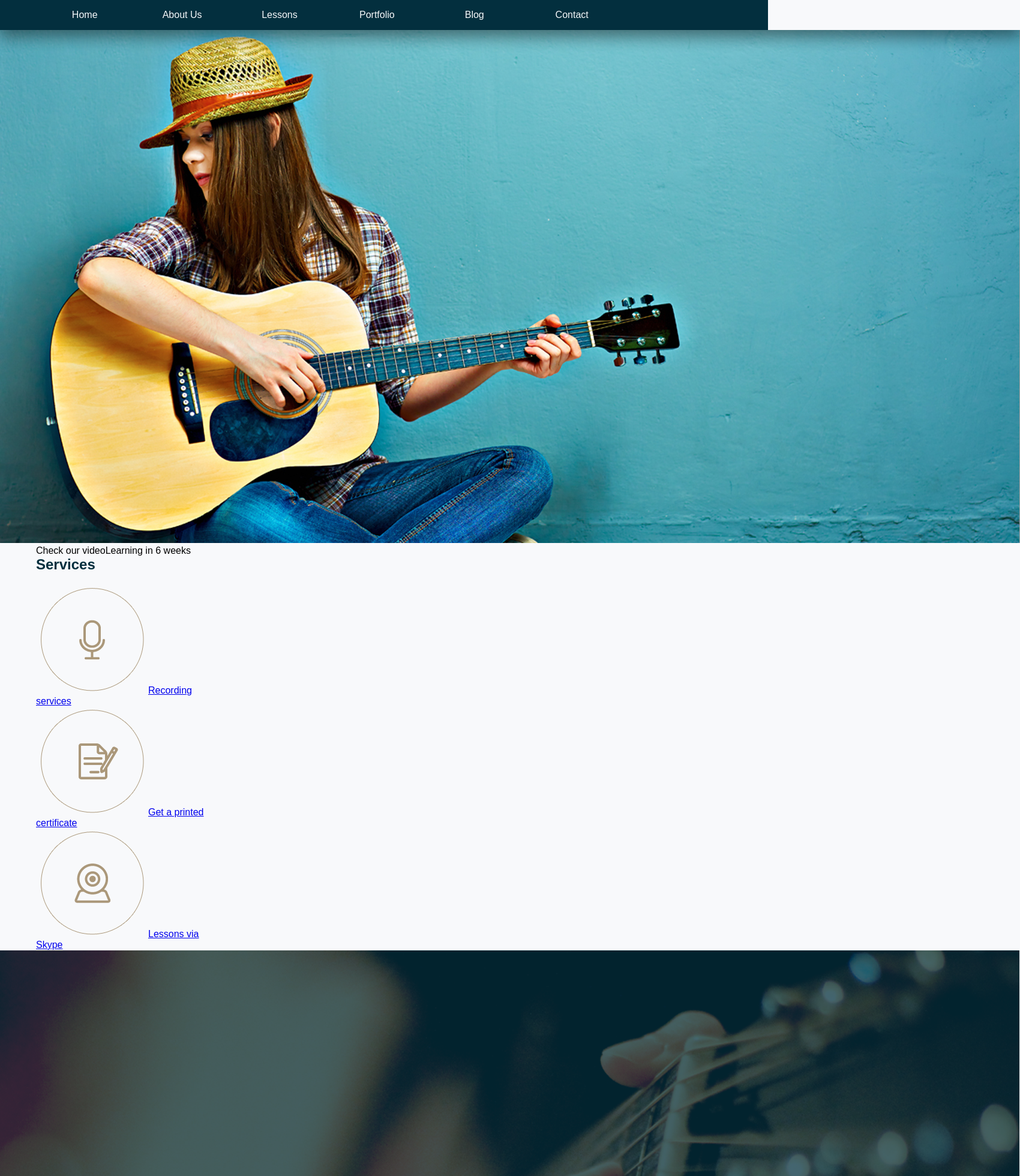
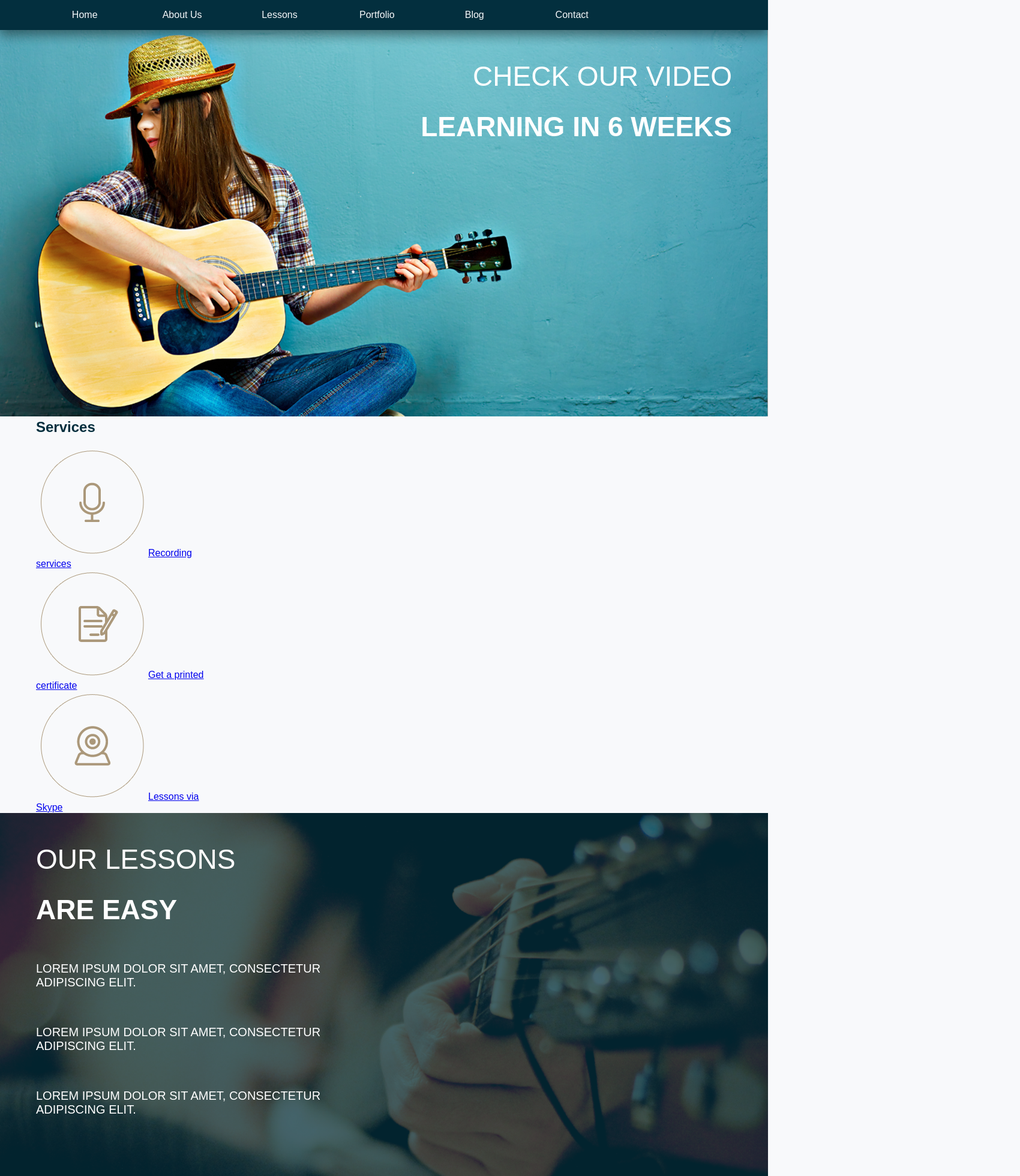
Before and after one commit to CRBroughton/sass-net-ninja, a Vue app: page / in a window 1280 px wide. Shown: the top 1960 px of the page at 60% size, 1700 px wide, since content can reach past the window. Built offline with nearby package versions, Linux system fonts and the light colour scheme.

Commit message:
added banner mixin to banners

```diff
--- a/src/components/Lessons.vue
+++ b/src/components/Lessons.vue
@@ -25,5 +25,14 @@ export default defineComponent({
 });
 </script>
 
-<style scoped>
+<style scoped lang="scss">
+.lessons-banner {
+  @include banner;
+  li {
+    text-transform: uppercase;
+    font-size: 20px;
+    max-width: 500px;
+    margin: 60px 0;
+  }
+}
 </style>
--- a/src/components/TheHeader.vue
+++ b/src/components/TheHeader.vue
@@ -57,4 +57,9 @@ export default defineComponent({
   display: block;
   clear: both;
 } // end #main-nav
+
+.lead-banner {
+  @include banner;
+  text-align: right;
+}
 </style>
```
